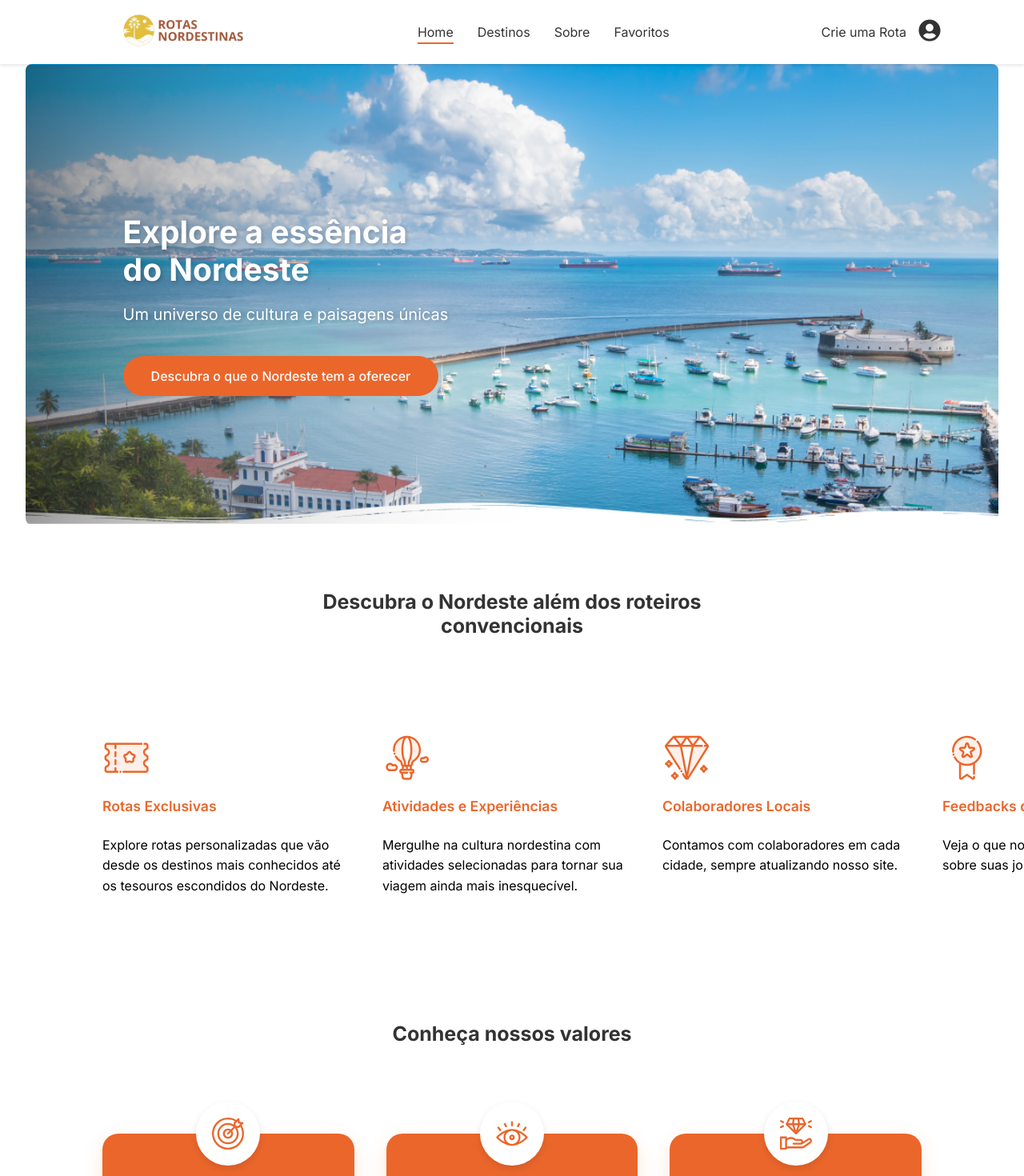
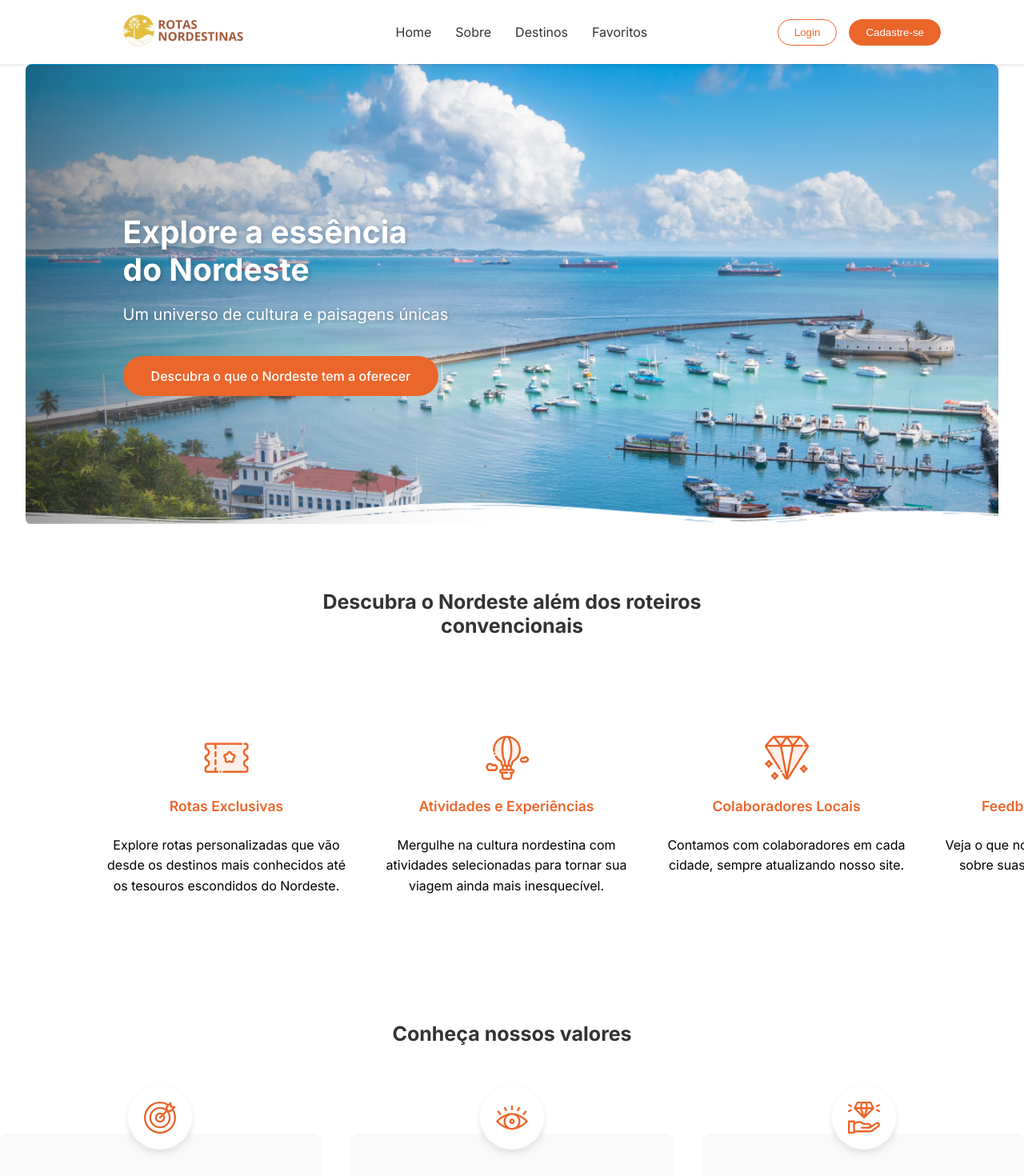
Before and after one commit to callmepeh/Rotas-Nordestinas-Ger-ncia-de-Projetos, a React (Vite) app in the folder frontend/: page / in a window 1280 px wide. Shown: the top 1470 px of the page at 80% size. Built offline with nearby package versions, Linux system fonts and the light colour scheme.

Commit message:
fix: correções no navbar

```diff
--- a/frontend/src/components/home/InfoCard.css
+++ b/frontend/src/components/home/InfoCard.css
@@ -1,8 +1,8 @@
 .info-card {
   display: flex;
   flex-direction: column;
-  align-items: flex-start;
-  text-align: left;
+  align-items: center;
+  text-align: center;
   gap: 10px;
 
   box-shadow: none;
--- a/frontend/src/components/layout/Navbar.tsx
+++ b/frontend/src/components/layout/Navbar.tsx
@@ -1,6 +1,13 @@
+// src/components/layout/Navbar.tsx
+
 import { useState } from "react";
-import { NavLink, Link as RouterLink } from "react-router-dom";
-import { Link as ScrollLink } from "react-scroll";
+import {
+  NavLink,
+  Link as RouterLink,
+  useLocation,
+  useNavigate,
+} from "react-router-dom";
+import { scroller } from "react-scroll";
 import { useAuth } from "../../context/AuthContext";
 import { useUI } from "../../context/UIContext";
 import logo from "../../assets/logo.svg";
@@ -13,11 +20,28 @@ const Navbar = () => {
   const { showLoginModal, showRegisterModal, showCollaboratorModal } = useUI();
   const [isMenuOpen, setIsMenuOpen] = useState(false);
 
+  const navigate = useNavigate();
+  const location = useLocation();
+
+  const handleNavAndScroll = (sectionId: string) => {
+    setIsMenuOpen(false); // Fecha o menu mobile primeiro
+
+    if (location.pathname === "/") {
+      scroller.scrollTo(sectionId, {
+        duration: 500,
+        smooth: true,
+        offset: -80,
+      });
+    } else {
+      navigate("/", { state: { scrollTo: sectionId } });
+    }
+  };
+
   const renderUserActions = () => {
-    if (!isAuthenticated) {
-      //tira esse !
-      if (user?.role !== "colaborador") {
-        //aqui é igual
+    // Cenário 1: Usuário está autenticado
+    if (isAuthenticated) {
+      // Se for um colaborador, mostra "Crie uma Rota"
+      if (user?.role === "colaborador") {
         return (
           <div className="nav-actions">
             <RouterLink to="/sugerir-rota" className="nav-link">
@@ -29,17 +53,16 @@ const Navbar = () => {
           </div>
         );
       }
-      // Se for um usuário comum, mostra o botão para se tornar colaborador
-      if (!isAuthenticated) {
+      // Se for um usuário comum logado, mostra "Seja um colaborador"
+      else {
         return (
           <div className="nav-actions">
-            {/* 2. Alterado de RouterLink para button para chamar a função do modal */}
             <button
               onClick={() => {
                 showCollaboratorModal();
-                setIsMenuOpen(false); // Fecha o menu mobile se estiver aberto
+                setIsMenuOpen(false);
               }}
-              className="nav-link as-button" // Mantém a classe de estilo do link
+              className="nav-link as-button"
             >
               Seja um colaborador
             </button>
@@ -78,39 +101,26 @@ const Navbar = () => {
 
   const navMenuLinks = (
     <>
-      <ScrollLink
-        to="Home"
-        smooth={true}
-        duration={500}
-        spy={true}
-        offset={-80}
+      <RouterLink
+        to="/"
         className="nav-link"
         onClick={() => setIsMenuOpen(false)}
       >
         Home
-      </ScrollLink>
-      <ScrollLink
-        to="destinos"
-        smooth={true}
-        duration={500}
-        spy={true}
-        offset={-80}
-        className="nav-link"
-        onClick={() => setIsMenuOpen(false)}
+      </RouterLink>
+      <button
+        onClick={() => handleNavAndScroll("sobre")}
+        className="nav-link as-button"
+      >
+        Sobre
+      </button>
+      <button
+        onClick={() => handleNavAndScroll("destinos")}
+        className="nav-link as-button"
       >
         Destinos
-      </ScrollLink>
-      <ScrollLink
-        to="sobre"
-        smooth={true}
-        duration={500}
-        spy={true}
-        offset={-80}
-        className="nav-link"
-        onClick={() => setIsMenuOpen(false)}
-      >
-        Sobre
-      </ScrollLink>
+      </button>
+
       <NavLink
         to="/favoritos"
         className="nav-link"
--- a/frontend/src/pages/HomePage.tsx
+++ b/frontend/src/pages/HomePage.tsx
@@ -1,15 +1,18 @@
-import { useState, useMemo } from "react";
-import { Link as ScrollLink } from "react-scroll";
+// src/pages/HomePage.tsx
+
+import { useState, useMemo, useEffect } from "react";
+import { useLocation } from "react-router-dom";
+import { scroller, Link as ScrollLink } from "react-scroll";
 import Navbar from "../components/layout/Navbar";
-import Footer from "../components/layout/Footer"; // Lembre-se de importar o Footer se ele estiver aqui
-import Container from "../components/layout/Container"; // O componente chave
+import Footer from "../components/layout/Footer";
+import Container from "../components/layout/Container";
 import DestinationsCarousel from "../components/destinations/DestinationsCarousel";
+import FeaturesSection from "../components/home/FeaturesSections";
+import ValuesSection from "../components/home/ValuesSection";
 import { DESTINOS } from "../data/database";
 import type { Destino } from "../types";
+import heroImage from "../assets/images/hero.jpg";
 import "./HomePage.css";
-import heroImage from "../assets/images/hero.jpg";
-import FeaturesSection from "../components/home/FeaturesSections";
-import ValuesSection from "../components/home/ValuesSection";
 
 // Interface para o objeto de destinos agrupados
 interface GroupedDestinos {
@@ -18,7 +21,20 @@ interface GroupedDestinos {
 
 const HomePage = () => {
   const [searchTerm, setSearchTerm] = useState("");
+  const location = useLocation();
 
+  // Efeito para rolar a tela quando vindo de outra página
+  useEffect(() => {
+    if (location.state?.scrollTo) {
+      scroller.scrollTo(location.state.scrollTo, {
+        duration: 500,
+        smooth: true,
+        offset: -80,
+      });
+    }
+  }, [location]);
+
+  // Lógica de busca e agrupamento dos destinos
   const groupedDestinos = useMemo(() => {
     const filtered = DESTINOS.filter(
       (destino) =>
@@ -69,13 +85,13 @@ const HomePage = () => {
         <FeaturesSection />
       </Container>
 
-      <Container>
+      {/* A seção "Sobre" precisa ter o ID "sobre" para o scroll funcionar */}
+      <div id="sobre">
         <ValuesSection />
-      </Container>
+      </div>
 
       <Container>
         <main className="home-content">
-          {/* Seção dos Destinos com a busca */}
           <section id="destinos" className="destinations-section">
             <div className="destinations-header">
               <h2>Destinos</h2>
```
